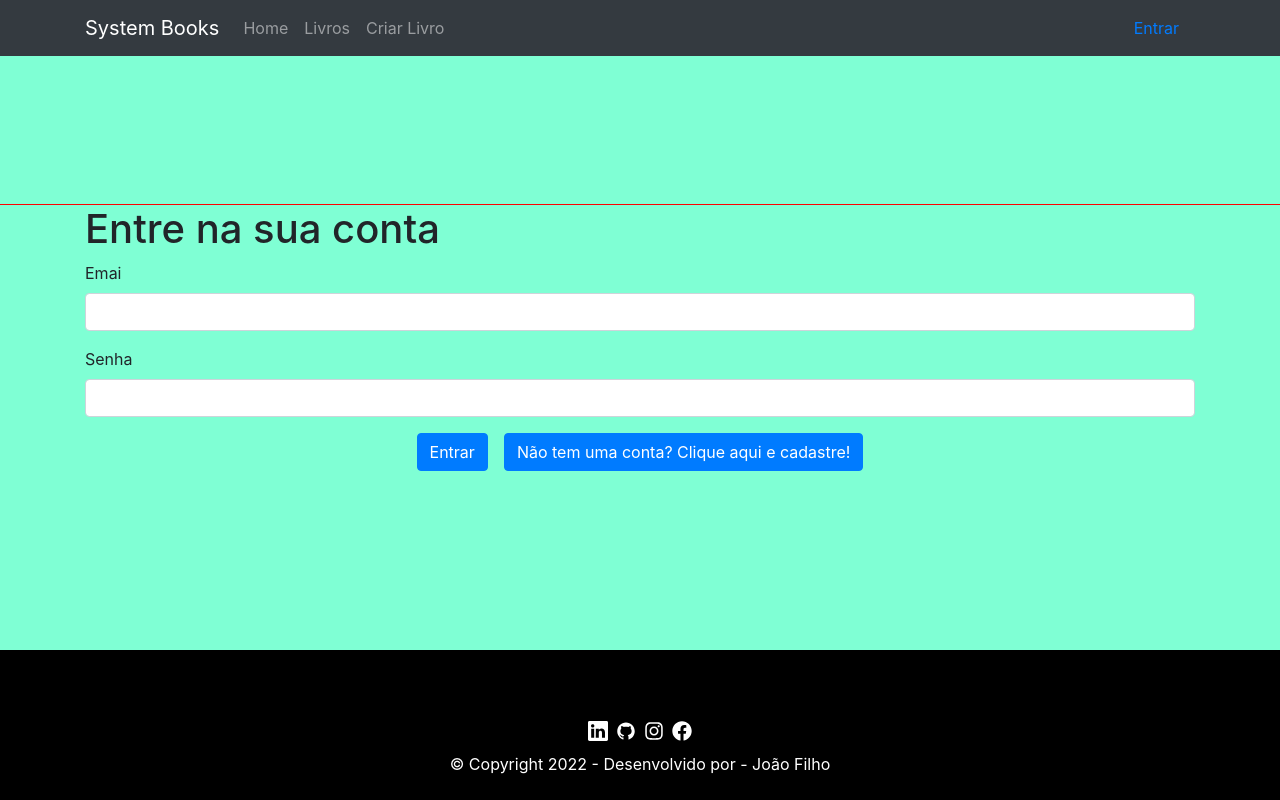
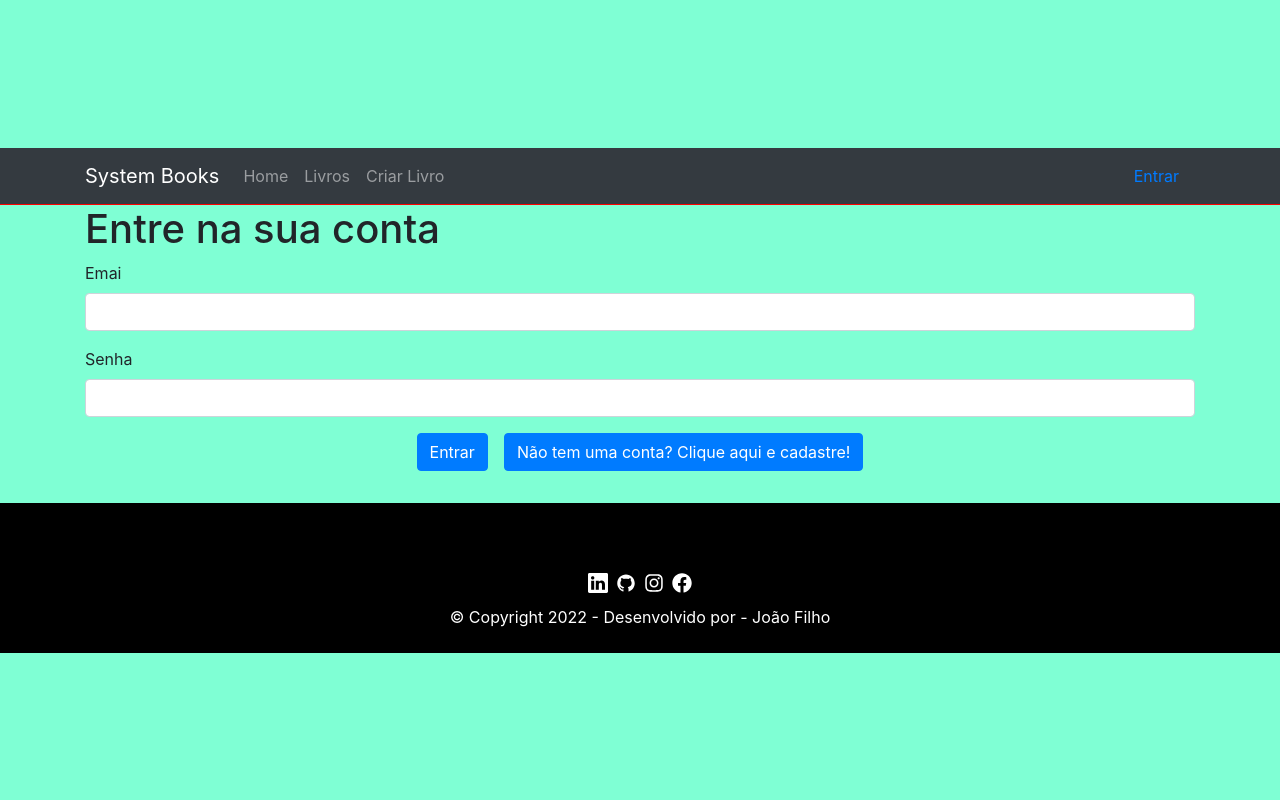
Before and after one commit to ironhack-sao-wdft/react-ironplate, a React (Create React App) app: page /login in a window 1280 px wide. Built offline with nearby package versions, Linux system fonts and the light colour scheme.

Commit message:
atualizar cor oágina criar livro

```diff
--- a/src/assets/styles/index.css
+++ b/src/assets/styles/index.css
@@ -60,7 +60,7 @@
   height: 100vh;
   display: flex;
   flex-direction: column;
-  justify-content: space-between;
+  justify-content: center;
 
  }
  /* estilos de rodapé */
--- a/src/pages/Livros/EditLivro.js
+++ b/src/pages/Livros/EditLivro.js
@@ -94,7 +94,7 @@ async function handleFileUpload(file) {
 
   return (
     <div className="container cadastro">
-      <form onSubmit={handleSubmit}>
+      <form onSubmit={handleSubmit} className="form">
         <div className="titulo">
           <h1>Novo Livro</h1>
         </div>
@@ -176,7 +176,7 @@ async function handleFileUpload(file) {
           />
         </div>
         <div className="mb-3 text-end">
-          <button disabled={loading} type="submit" className="btn btn-primary">
+          <button disabled={loading} type="submit" className="btn btn-primary p-2">
             {loading ? (
               <span
                 className="spinner-border spinner-border-sm me-2"
```
